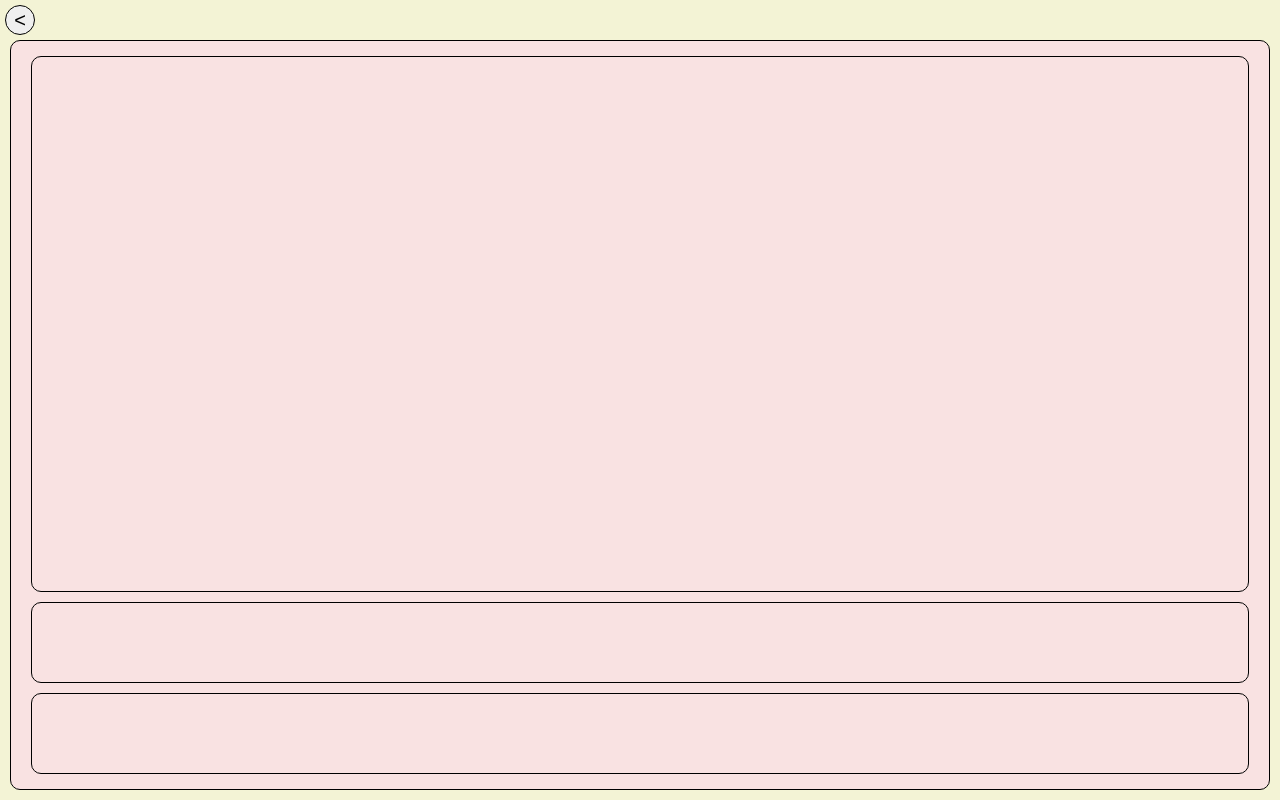
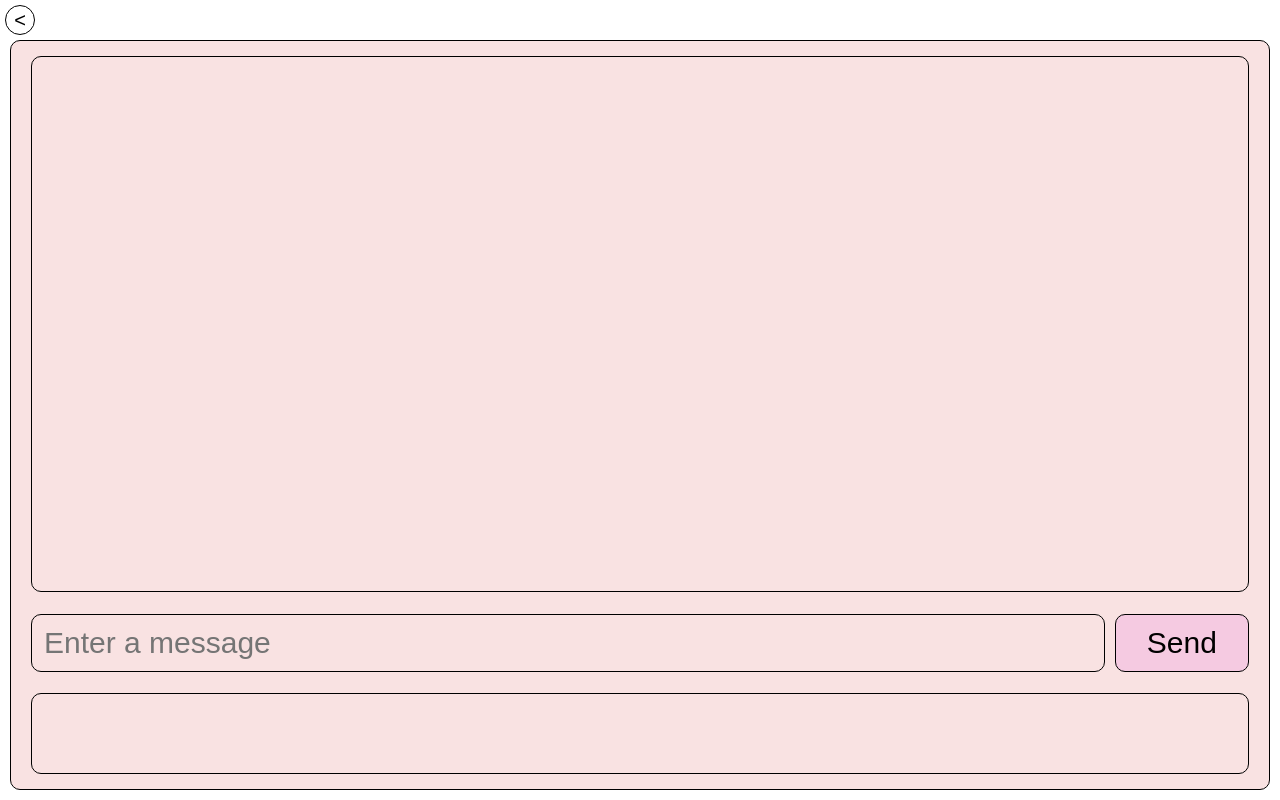
Before and after one commit to tabaahi07/Chat-Application, a React (Create React App) app: page / in a window 1280 px wide. Both pictures are taken after a click on the button "Join Chat". Built offline with nearby package versions, Linux system fonts and the light colour scheme.

Commit message:
Done! InputBox

```diff
--- a/src/CSS/ChatPage.module.css
+++ b/src/CSS/ChatPage.module.css
@@ -1,5 +1,5 @@
 .ChatPage{
-    background-color: rgb(243, 243, 213);
+    background-color: white;
     width: 100% ;
     height: 100% ;
     display: grid ;
--- a/src/CSS/InputBox.module.css
+++ b/src/CSS/InputBox.module.css
@@ -1,6 +1,35 @@
 .InputBox{
+    margin: 5px 10px 5px 10px ;
+    display: grid ;
+    grid-template-columns: 8fr 1fr ;
+    gap: 10px ;
+    align-items: center ;
+    justify-content: center;
+}
+
+.InputMessage{
     border: 1px solid black ;
     border-radius: 10px ;
-    margin: 5px 10px 5px 10px ;
     padding: 10px ;
 }
+
+.InputMessage input{
+    background-color: transparent ;
+    border: none ;
+    font-size: 30px ;
+    outline: none ;
+}
+
+.SendBtn{
+    background-color: rgb(245, 202, 225);
+    border: 1px solid black ;
+    border-radius: 10px ;
+    padding: 10px ;
+    text-align: center ;
+}
+
+button{
+    background-color: transparent ;
+    border: none ;
+    font-size: 30px ;
+}
--- a/src/Components/InputBox.jsx
+++ b/src/Components/InputBox.jsx
@@ -3,7 +3,13 @@ import styles from "../CSS/InputBox.module.css";
 
 export default function InputBox() {
   return <div className={styles.InputBox}>
+       <div className={styles.InputMessage} >
+           <input type="text" placeholder="Enter a message" />
+       </div>
 
+       <div className={styles.SendBtn} >
+          <button > Send </button>
+       </div>
 
   </div>;
 }
```
